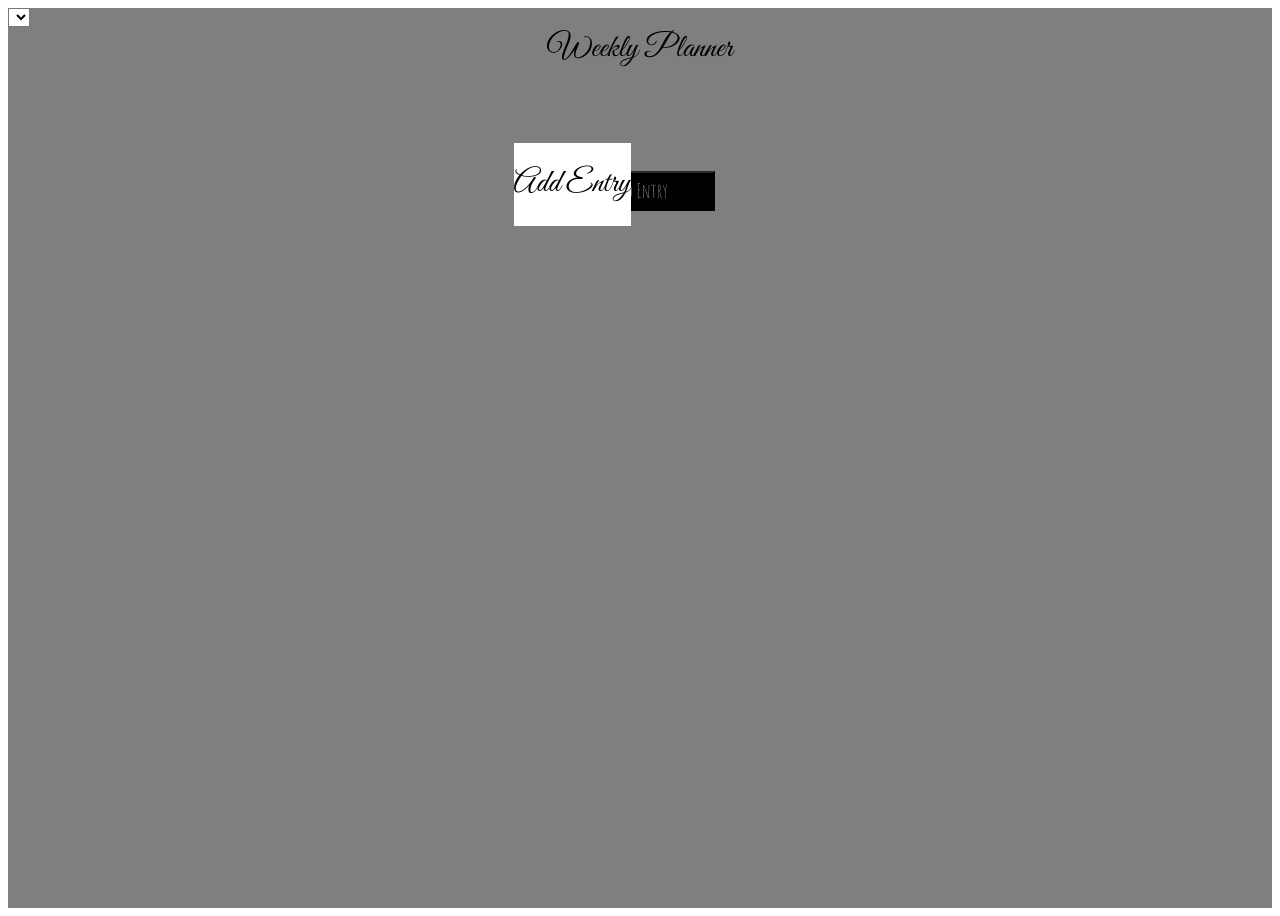
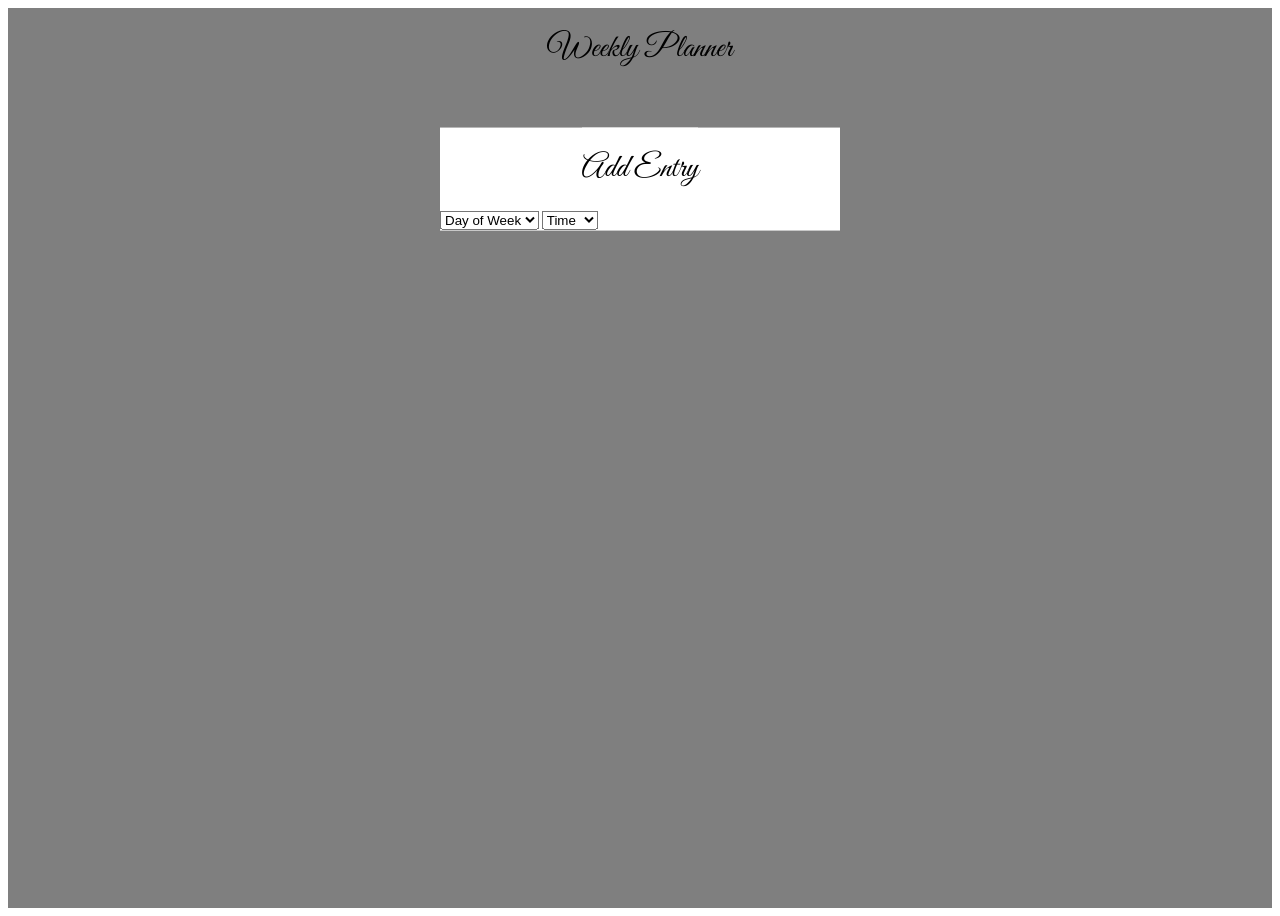
Before and after one commit to GiancarloMassoni/week-planner, a website: page index.html in a window 1280 px wide. Drawn offline with Linux system fonts and the light colour scheme.

Commit message:
added drop downs

```diff
--- a/index.html
+++ b/index.html
@@ -27,7 +27,8 @@
       </div>
     </div>
     <div class="overlay positioned">
-      <div class="row positioned">
+      <div class="small-container positioned ">
+        <div class="row justify-center">
           <div class="col-full white-back">
             <h1>Add Entry</h1>
           </div>
@@ -35,9 +36,45 @@
         <div class="row">
           <div class="col-third">
             <form>
-            <select name="day-week" class="overlay-drop"></select>
-            <selecct name="time" class="overlay-drop"></selecct>
+              <select name="day-week" class="overlay-drop">
+                <option value="day-of-week">Day of Week</option>
+                <option value="monday">Monday</option>
+                <option value="tuesday">Tuesday</option>
+                <option value="wednesday">Wednesday</option>
+                <option value="thursday">Thursday</option>
+                <option value="friday">Friday</option>
+                <option value="saturday">Saturday</option>
+                <option value="sunday">sunday</option>
+              </select>
+              <select name="time" class="overlay-drop">
+                <option value="time">Time</option>
+                <option value="one">1:00</option>
+                <option value="two">2:00</option>
+                <option value="three">3:00</option>
+                <option value="four">4:00</option>
+                <option value="five">5:00</option>
+                <option value="six">6:00</option>
+                <option value="seven">7:00</option>
+                <option value="eight">8:00</option>
+                <option value="nine">9:00</option>
+                <option value="ten">10:00</option>
+                <option value="eleven">11:00</option>
+                <option value="twelve">12:00</option>
+                <option value="thirteen">13:00</option>
+                <option value="fourteen">14:00</option>
+                <option value="fifteen">15:00</option>
+                <option value="sixteen">16:00</option>
+                <option value="seventeen">17:00</option>
+                <option value="eighteen">18:00</option>
+                <option value="nineteen">19:00</option>
+                <option value="twenty">20:00</option>
+                <option value="twenty-one">21:00</option>
+                <option value="twenty-two">22:00</option>
+                <option value="twenty-three">23:00</option>
+                <option value="twenty-four">24:00</option>
+              </select>
             </form>
+          </div>
         </div>
       </div>
     </div>
--- a/styles.css
+++ b/styles.css
@@ -53,8 +53,11 @@ button {
   background: white;
 }
 
-.row.positioned {
+.small-container.positioned {
   position: absolute;
   top: 15%;
-  left: 40%;
+  left: 50%;
+  transform: translate(-50%, -15%);
+  background-color: white;
+  width: 400px;
 }
```
Lines whose indentation alone changed are shown as unchanged.
